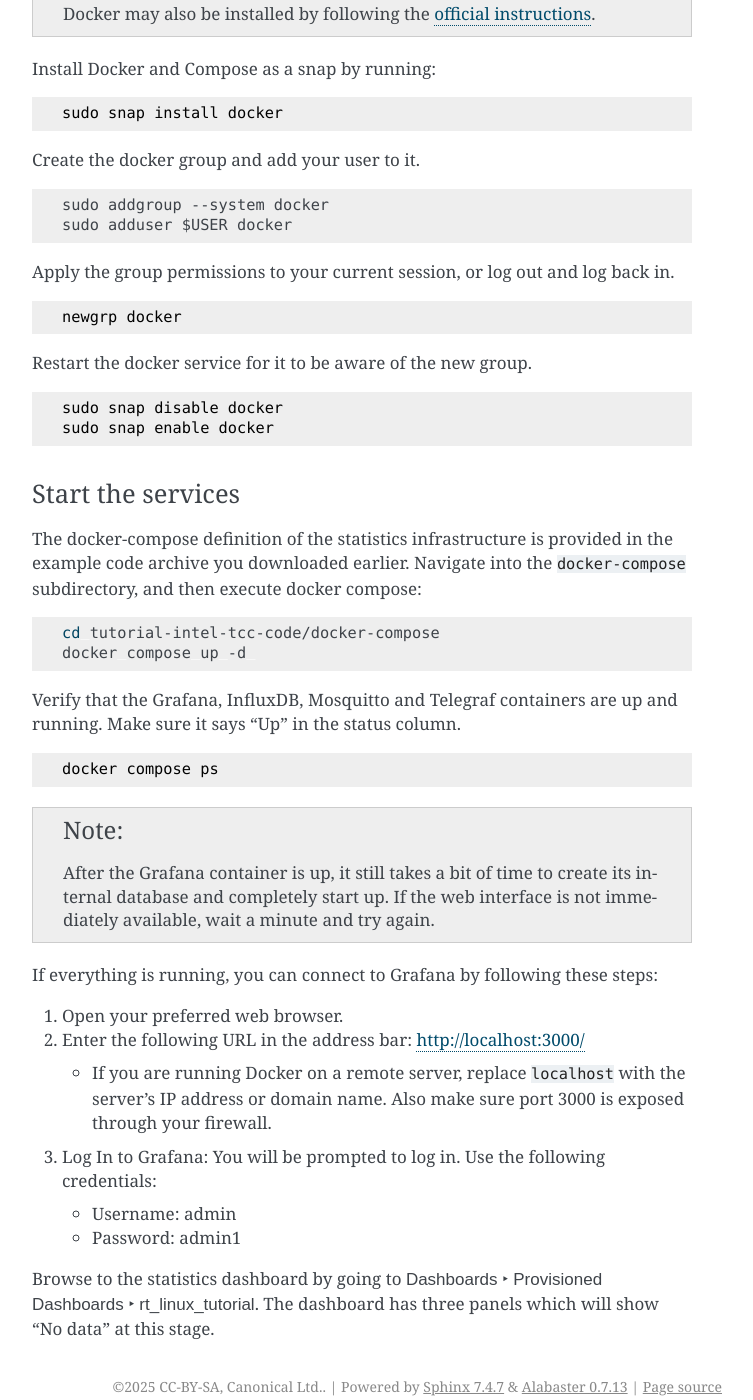
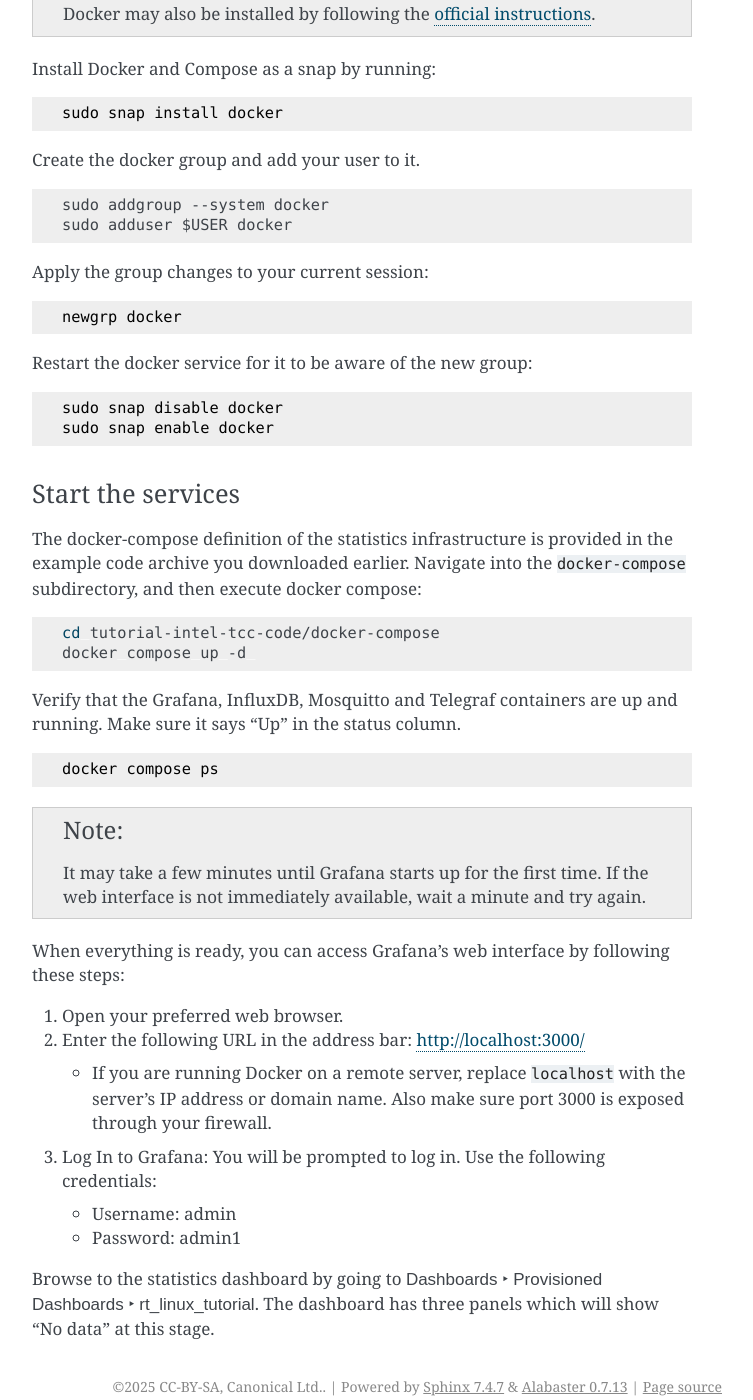
Before and after one commit to canonical/real-time-ubuntu-docs, a Sphinx documentation site: the page built from docs/tutorial/intel-tcc/preparation.md, in a window 1280 px wide and 1400 px high, scrolled down 1073 px. Shown: the whole window, without its empty margins (388-1141 px from the left). Built offline with Sphinx 7.4.7, drawn with Linux system fonts in a browser that asks for light colours.

Commit message:
Apply suggestions from code review
Signed-off-by: JP Meijers <jp.meijers@canonical.com>
Co-authored-by: Farshid Tavakolizadeh <farshid.tavakolizadeh@canonical.com>

````diff
--- a/docs/tutorial/intel-tcc/preparation.md
+++ b/docs/tutorial/intel-tcc/preparation.md
@@ -59,13 +59,13 @@ sudo addgroup --system docker
 sudo adduser $USER docker
 ```
 
-Apply the group permissions to your current session, or log out and log back in.
+Apply the group changes to your current session:
 
 ```
 newgrp docker
 ```
 
-Restart the docker service for it to be aware of the new group.
+Restart the docker service for it to be aware of the new group:
 
 ```
 sudo snap disable docker
@@ -90,11 +90,11 @@ docker compose ps
 ```
 
 ```{note}
-After the Grafana container is up, it still takes a bit of time to create its internal database and completely start up.
+It may take a few minutes until Grafana starts up for the first time.
 If the web interface is not immediately available, wait a minute and try again.
 ```
 
-If everything is running, you can connect to Grafana by following these steps:
+When everything is ready, you can access Grafana's web interface by following these steps:
 1. Open your preferred web browser.
 1. Enter the following URL in the address bar: [http://localhost:3000/](http://localhost:3000/)
    - If you are running Docker on a remote server, replace `localhost` with the server's IP address or domain name.
````
Also changed, not shown: docs/tutorial/intel-tcc/test-application.md (+2 -2 lines).
